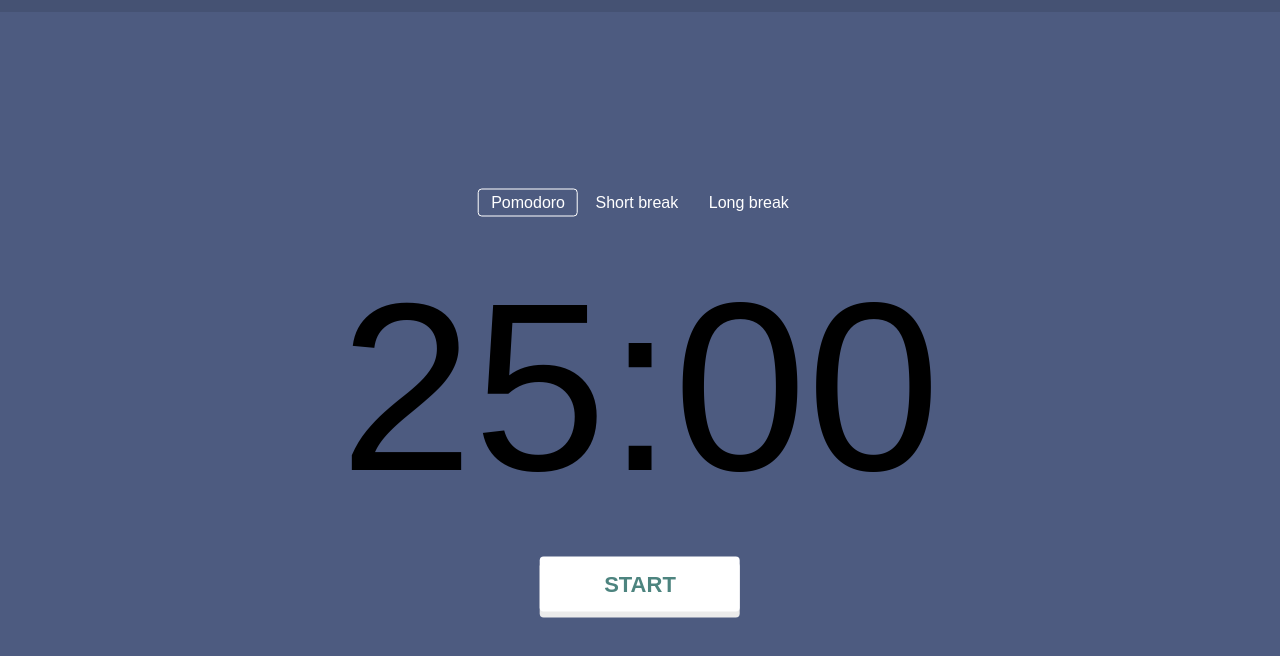
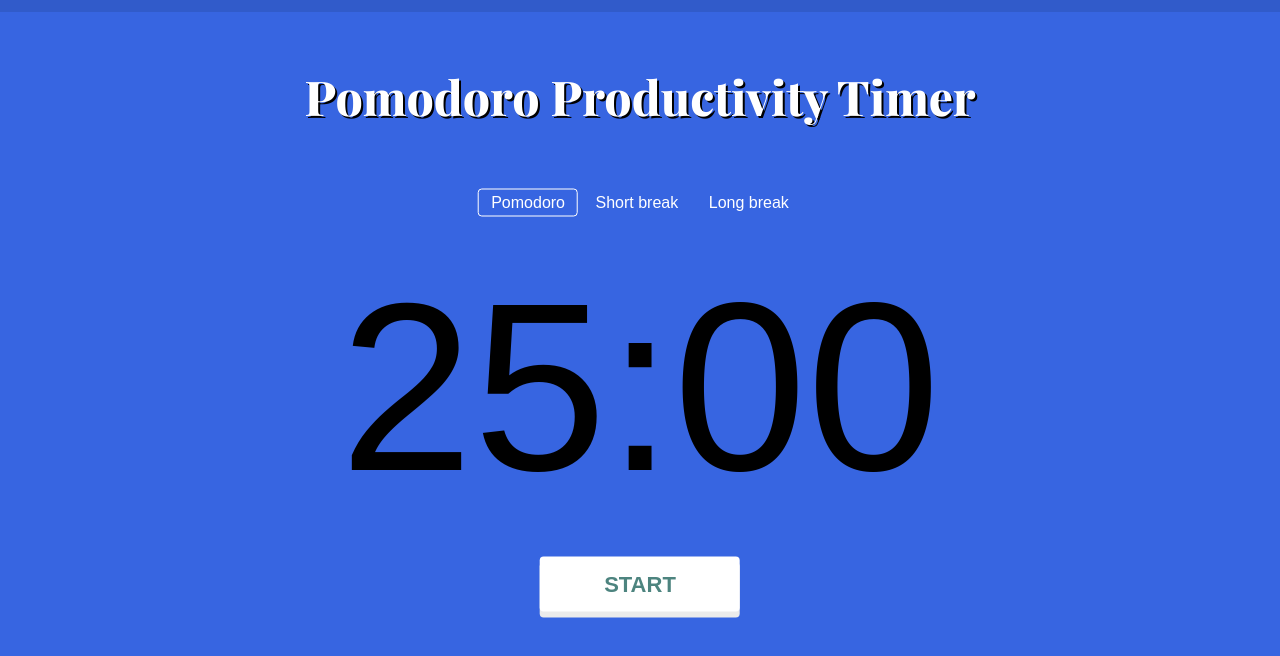
Before and after one commit to NellyNel520/Pomodoro-Timer, a website: page index.html in a window 1280 px wide. Drawn offline with nearby package versions, Linux system fonts and the light colour scheme.

Commit message:
styled application

```diff
--- a/index.html
+++ b/index.html
@@ -4,13 +4,18 @@
     <meta charset="UTF-8" />
     <meta name="viewport" content="width=device-width, initial-scale=1.0" />
     <meta http-equiv="X-UA-Compatible" content="ie=edge" />
-    <title>Freshman Pomodoro Clock Demo</title>
+    <title>Channel Harris Pomodoro Timer</title>
     <link rel="stylesheet" href="styles.css" />
+    <link rel="preconnect" href="https://fonts.googleapis.com">
+    <link rel="preconnect" href="https://fonts.gstatic.com" crossorigin>
+    <link href="https://fonts.googleapis.com/css2?family=Playfair+Display:wght@800&display=swap" rel="stylesheet">
+
   </head>
   <body>
     <main class="app">
       <progress id="js-progress" value="0"></progress>
       <div class="progress-bar"></div>
+      <div class="title"><h1>Pomodoro Productivity Timer</h1></div>
       <div class="timer">
         <div class="button-group mode-buttons" id="js-mode-buttons">
           <button
--- a/styles.css
+++ b/styles.css
@@ -20,9 +20,9 @@ html {
 }
 
 :root {
-  --pomodoro: hsl(223, 25%, 40%);
-  --shortBreak: hsl(48, 23%, 40%);
-  --longBreak: hsl(105, 16%, 40%);
+  --pomodoro: hsl(224, 74%, 55%);
+  --shortBreak: hsl(57, 91%, 54%);
+  --longBreak: hsl(105, 88%, 50%);
 }
 
 body {
@@ -39,6 +39,15 @@ progress {
   position: fixed;
   top: 0;
 }
+.title{
+  text-align: center;
+  font-family: 'Playfair Display', serif;
+  padding-top: 4rem;
+  font-size:x-large;
+  color: #fff;
+  text-shadow: 2px 2px #000000;
+}
+
 
 progress::-webkit-progress-bar {
  background-color: rgba(0, 0, 0, 0.1);;
```
